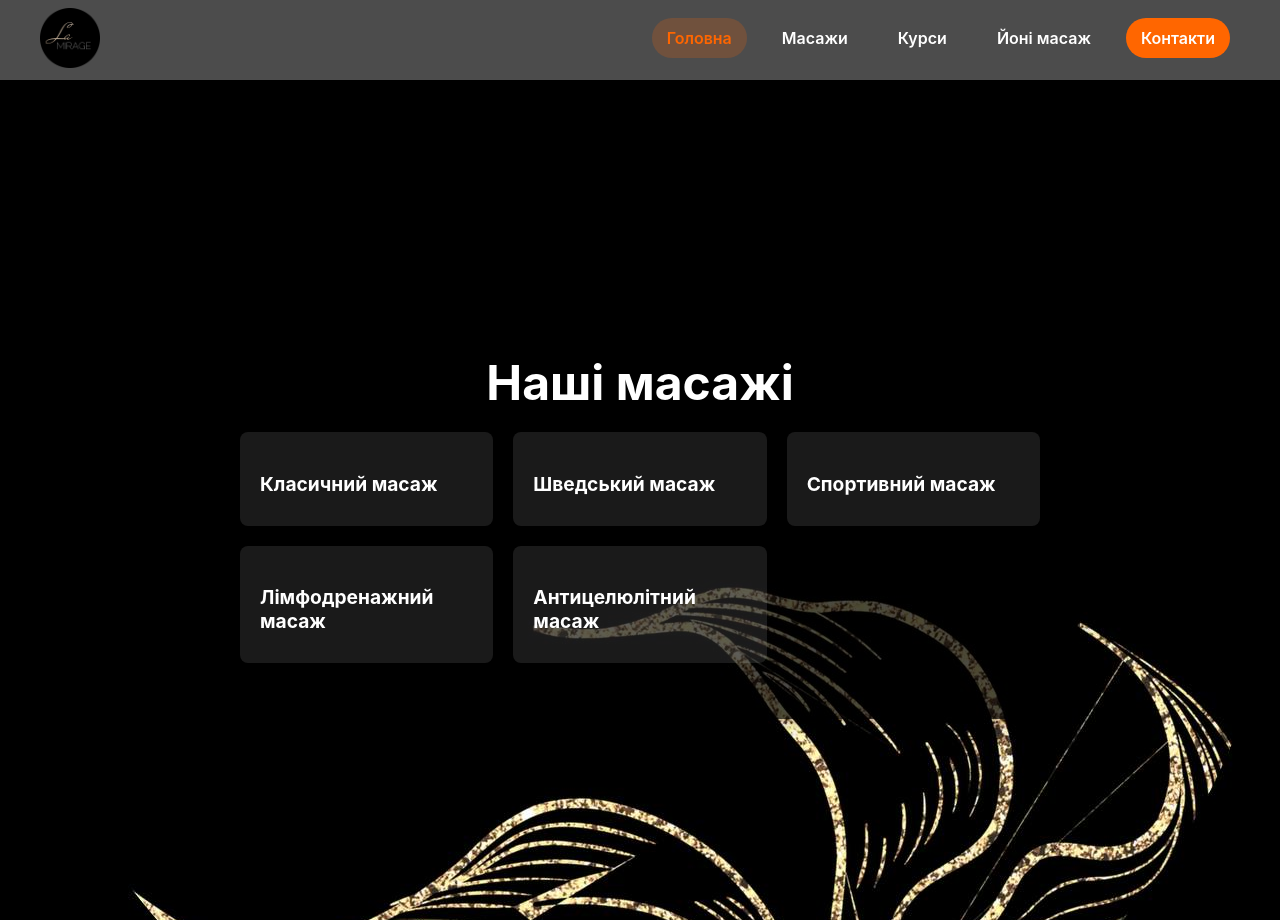
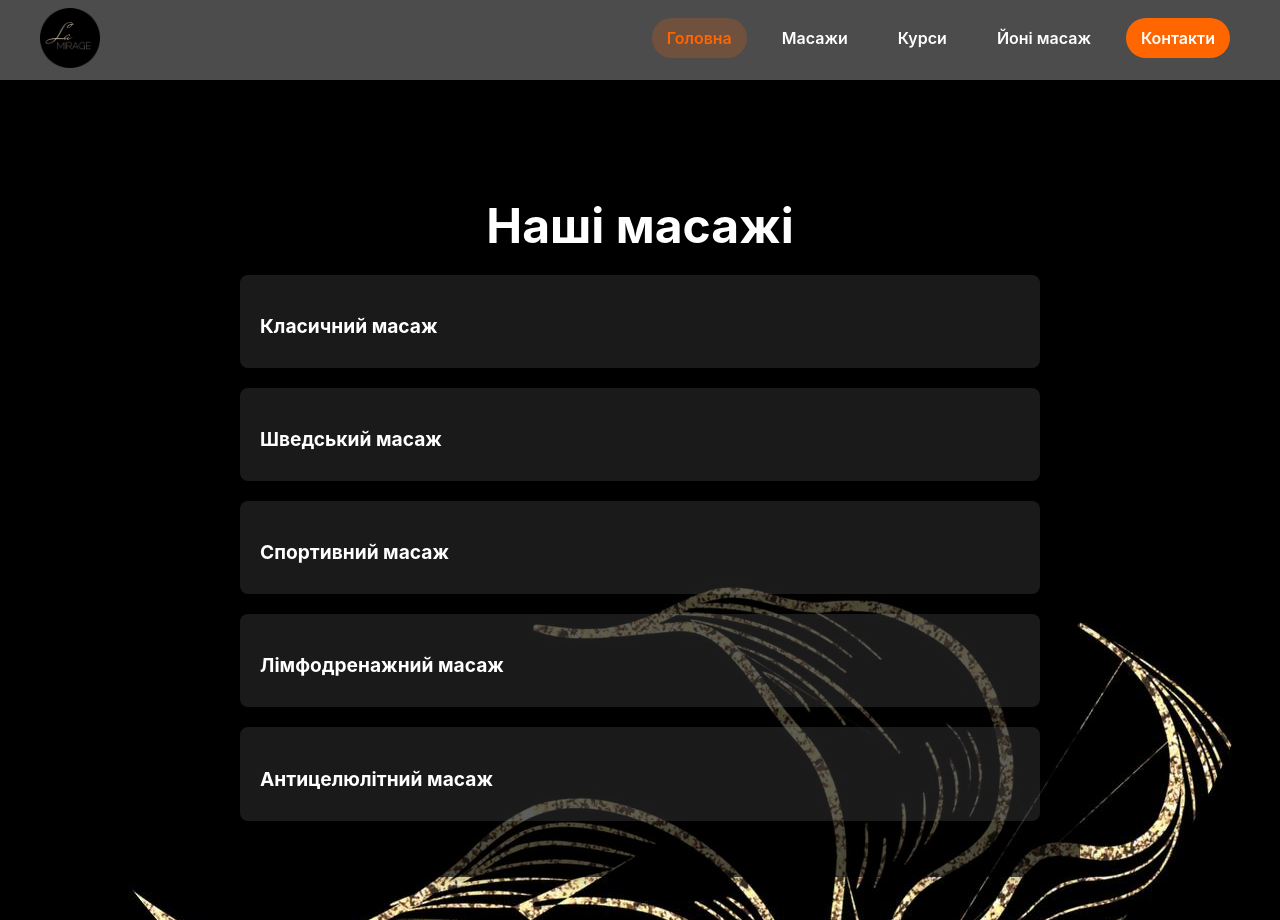
Before and after one commit to Alladdik/lamirage, a React (Create React App) app: page /massages in a window 1280 px wide. Built offline with nearby package versions, Linux system fonts and the light colour scheme.

Commit message:
update1 commit

```diff
--- a/src/components/Courses.js
+++ b/src/components/Courses.js
@@ -1,10 +1,16 @@
 import React, { useState } from 'react';
-import styled, { keyframes } from 'styled-components';
+import styled, { keyframes, createGlobalStyle } from 'styled-components';
 
+const GlobalStyle = createGlobalStyle`
+  body {
+    overflow-x: hidden;
+  }
+`;
 const fadeIn = keyframes`
   from { opacity: 0; }
   to { opacity: 1; }
 `;
+
 const CoursesContainer = styled.div`
   min-height: 100vh;
   display: flex;
@@ -15,6 +21,7 @@ const CoursesContainer = styled.div`
   background-size: cover;
   color: #fff;
   padding: 20px;
+  overflow-x: hidden;
 `;
 
 const Title = styled.h1`
@@ -32,14 +39,16 @@ const Content = styled.div`
   width: 100%;
   box-shadow: 0 0 20px rgba(0, 0, 0, 0.3);
   animation: ${fadeIn} 1s ease-in;
+  overflow-x: hidden;
 `;
 
 const CourseList = styled.ul`
   list-style-type: none;
   padding: 0;
-  display: grid;
-  grid-template-columns: repeat(auto-fit, minmax(250px, 1fr));
+  display: flex;
+  flex-direction: column;
   gap: 20px;
+  overflow-x: hidden;
 `;
 
 const CourseItem = styled.li`
@@ -82,6 +91,7 @@ const ModalContent = styled.div`
   width: 90%;
   max-height: 80vh;
   overflow-y: auto;
+  overflow-x: hidden;
   position: relative;
   animation: ${fadeIn} 0.3s ease-out;
 `;
@@ -134,9 +144,13 @@ const courseData = [
     price: "750 грн за сеанс"
   }
 ];
+
 const Courses = () => {
   const [selectedCourse, setSelectedCourse] = useState(null);
+
   return (
+    <>
+      <GlobalStyle />
       <CoursesContainer>
         <Content>
           <Title>Наші курси</Title>
@@ -161,6 +175,7 @@ const Courses = () => {
           </Modal>
         )}
       </CoursesContainer>
+    </>
   );
 };
 
--- a/src/components/Massages.js
+++ b/src/components/Massages.js
@@ -1,10 +1,16 @@
 import React, { useState } from 'react';
-import styled, { keyframes } from 'styled-components';
+import styled, { keyframes, createGlobalStyle } from 'styled-components';
 
+const GlobalStyle = createGlobalStyle`
+  body {
+    overflow-x: hidden;
+  }
+`;
 const fadeIn = keyframes`
   from { opacity: 0; }
   to { opacity: 1; }
 `;
+
 const MassagesContainer = styled.div`
   min-height: 100vh;
   display: flex;
@@ -15,6 +21,7 @@ const MassagesContainer = styled.div`
   background-size: cover;
   color: #fff;
   padding: 20px;
+  overflow-x: hidden;
 `;
 
 const Title = styled.h1`
@@ -32,13 +39,14 @@ const Content = styled.div`
   width: 100%;
   box-shadow: 0 0 20px rgba(0, 0, 0, 0.3);
   animation: ${fadeIn} 1s ease-in;
+  overflow-x: hidden;
 `;
 
 const MassageList = styled.ul`
   list-style-type: none;
   padding: 0;
-  display: grid;
-  grid-template-columns: repeat(auto-fit, minmax(250px, 1fr));
+  display: flex;
+  flex-direction: column;
   gap: 20px;
 `;
 
@@ -82,6 +90,7 @@ const ModalContent = styled.div`
   width: 90%;
   max-height: 80vh;
   overflow-y: auto;
+  overflow-x: hidden;
   position: relative;
   animation: ${fadeIn} 0.3s ease-out;
 `;
@@ -134,9 +143,13 @@ const massageData = [
     price: "700 грн"
   }
 ];
+
 const Massages = () => {
   const [selectedMassage, setSelectedMassage] = useState(null);
+
   return (
+    <>
+      <GlobalStyle />
       <MassagesContainer>
         <Content>
           <Title>Наші масажі</Title>
@@ -161,6 +174,7 @@ const Massages = () => {
           </Modal>
         )}
       </MassagesContainer>
+    </>
   );
 };
 
```
Lines whose indentation alone changed are shown as unchanged.
